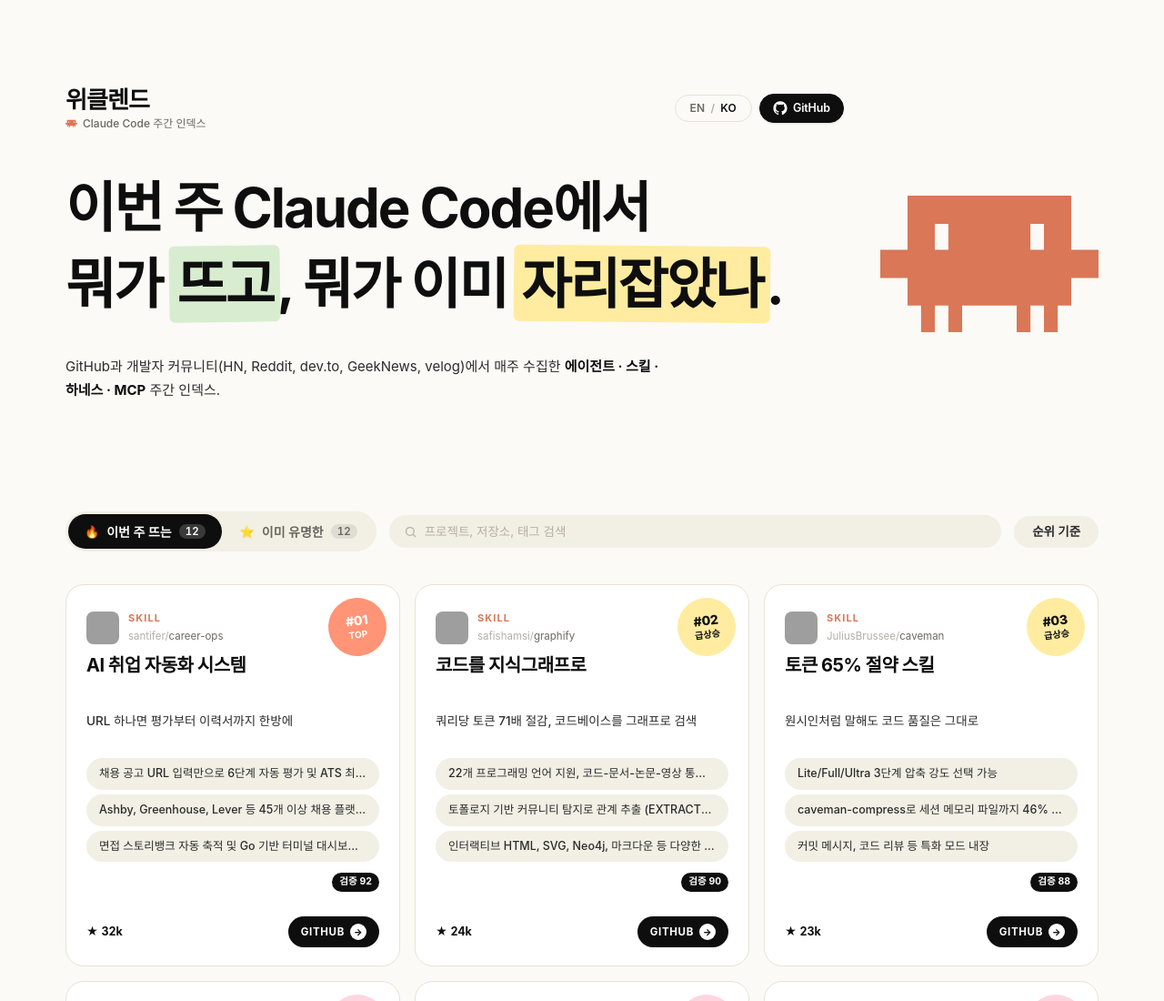
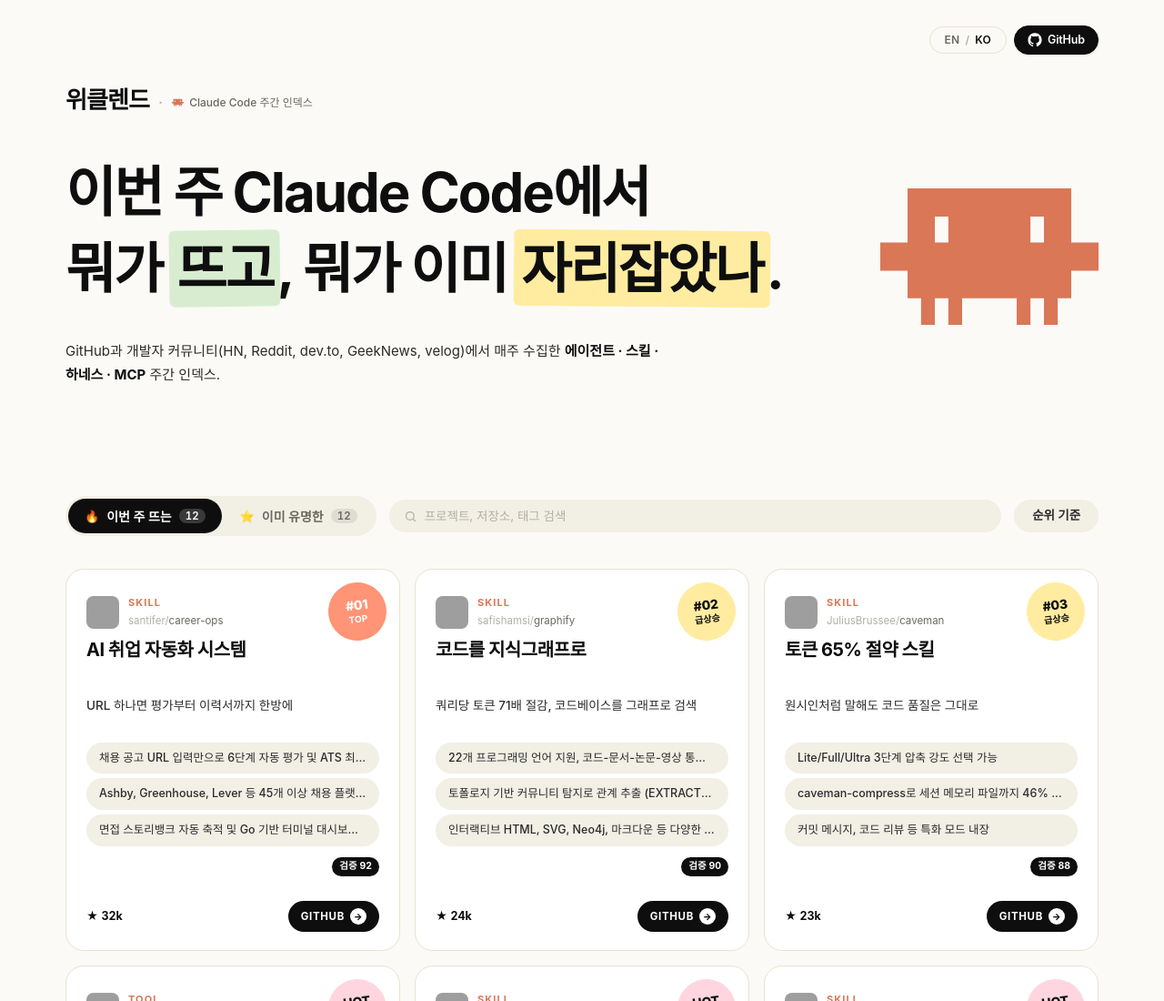
Before and after one commit to INNO-HI/cc-trends, a plain HTML site: page site/index.html in a window 1280 px wide. Shown: the top 1100 px of the page at 91% size. Drawn offline with Linux system fonts and the light colour scheme; grey boxes are pictures that could not be loaded; a web font is replaced by a local one.

Commit message:
ui: pin brand-actions top-right of hero, inline service brand name

```diff
--- a/site/index.html
+++ b/site/index.html
@@ -32,27 +32,28 @@
 <body>
 
 <header class="hero">
+  <div class="brand-actions">
+    <button class="lang-toggle" id="lang-toggle" aria-label="언어 전환" type="button">
+      <span class="lang-opt" data-lang="en">EN</span>
+      <span class="lang-sep">/</span>
+      <span class="lang-opt" data-lang="ko">KO</span>
+    </button>
+    <a class="gh-btn" href="https://github.com/INNO-HI/weeklaude" target="_blank" rel="noopener" aria-label="GitHub 저장소 열기">
+      <svg class="gh-btn-icon" width="16" height="16" viewBox="0 0 24 24" fill="currentColor" aria-hidden="true"><path d="M12 .5C5.73.5.67 5.56.67 11.83c0 5.01 3.24 9.26 7.75 10.76.57.1.78-.24.78-.55v-1.93c-3.15.69-3.81-1.52-3.81-1.52-.52-1.31-1.26-1.66-1.26-1.66-1.03-.7.08-.69.08-.69 1.14.08 1.74 1.17 1.74 1.17 1.01 1.74 2.66 1.24 3.31.95.1-.74.4-1.24.72-1.53-2.51-.29-5.15-1.25-5.15-5.57 0-1.23.44-2.23 1.16-3.02-.12-.29-.5-1.44.11-3 0 0 .95-.3 3.1 1.16.9-.25 1.86-.38 2.82-.38.96 0 1.92.13 2.82.38 2.15-1.46 3.1-1.16 3.1-1.16.61 1.56.23 2.71.11 3 .72.79 1.16 1.79 1.16 3.02 0 4.33-2.65 5.28-5.17 5.56.41.35.77 1.05.77 2.11v3.13c0 .31.21.66.79.55 4.5-1.5 7.74-5.75 7.74-10.76C23.33 5.56 18.27.5 12 .5z"/></svg>
+      <span class="gh-btn-text">GitHub</span>
+    </a>
+  </div>
   <div class="hero-main">
     <div class="brand-row">
       <div class="service-brand">
         <span class="service-name" data-i18n-en="Weeklaude" data-i18n-ko="위클렌드">위클렌드</span>
+        <span class="service-brand-dot" aria-hidden="true">·</span>
         <span class="service-sub">
           <svg width="13" height="13" viewBox="0 0 24 24" fill="none" aria-hidden="true">
             <path fill-rule="evenodd" clip-rule="evenodd" d="M20.998 10.949H24v3.102h-3v3.028h-1.487V20H18v-2.921h-1.487V20H15v-2.921H9V20H7.488v-2.921H6V20H4.487v-2.921H3V14.05H0V10.95h3V5h17.998v5.949zM6 10.949h1.488V8.102H6v2.847zm10.51 0H18V8.102h-1.49v2.847z" fill="#D97757"/>
           </svg>
           <span data-i18n-en="Claude Code weekly index" data-i18n-ko="Claude Code 주간 인덱스">Claude Code 주간 인덱스</span>
         </span>
-      </div>
-      <div class="brand-actions">
-        <button class="lang-toggle" id="lang-toggle" aria-label="언어 전환" type="button">
-          <span class="lang-opt" data-lang="en">EN</span>
-          <span class="lang-sep">/</span>
-          <span class="lang-opt" data-lang="ko">KO</span>
-        </button>
-        <a class="gh-btn" href="https://github.com/INNO-HI/weeklaude" target="_blank" rel="noopener" aria-label="GitHub 저장소 열기">
-          <svg class="gh-btn-icon" width="16" height="16" viewBox="0 0 24 24" fill="currentColor" aria-hidden="true"><path d="M12 .5C5.73.5.67 5.56.67 11.83c0 5.01 3.24 9.26 7.75 10.76.57.1.78-.24.78-.55v-1.93c-3.15.69-3.81-1.52-3.81-1.52-.52-1.31-1.26-1.66-1.26-1.66-1.03-.7.08-.69.08-.69 1.14.08 1.74 1.17 1.74 1.17 1.01 1.74 2.66 1.24 3.31.95.1-.74.4-1.24.72-1.53-2.51-.29-5.15-1.25-5.15-5.57 0-1.23.44-2.23 1.16-3.02-.12-.29-.5-1.44.11-3 0 0 .95-.3 3.1 1.16.9-.25 1.86-.38 2.82-.38.96 0 1.92.13 2.82.38 2.15-1.46 3.1-1.16 3.1-1.16.61 1.56.23 2.71.11 3 .72.79 1.16 1.79 1.16 3.02 0 4.33-2.65 5.28-5.17 5.56.41.35.77 1.05.77 2.11v3.13c0 .31.21.66.79.55 4.5-1.5 7.74-5.75 7.74-10.76C23.33 5.56 18.27.5 12 .5z"/></svg>
-          <span class="gh-btn-text">GitHub</span>
-        </a>
       </div>
     </div>
     <h1 data-i18n-en-html="What's <em class=&quot;hl-mint&quot;>rising</em> in Claude Code this week,<br/>and what's already <em class=&quot;hl-lemon&quot;>here to stay</em>."
--- a/site/styles.css
+++ b/site/styles.css
@@ -45,6 +45,7 @@
 
 /* ============ HERO ============ */
 .hero {
+  position: relative;
   max-width: 1200px;
   margin: 0 auto;
   padding: 96px 32px 72px;
@@ -79,8 +80,10 @@
 }
 .service-brand {
   display: inline-flex;
-  flex-direction: column;
-  gap: 4px;
+  flex-direction: row;
+  align-items: baseline;
+  gap: 10px;
+  flex-wrap: wrap;
   line-height: 1.1;
 }
 .service-name {
@@ -99,12 +102,24 @@
 }
 .service-sub svg { flex-shrink: 0; }
 
-/* ─── Brand actions (lang + GitHub, inline right) ────────────── */
+/* ─── Brand actions (top-right of hero, above claude logo) ─── */
 .brand-actions {
+  position: absolute;
+  top: 28px;
+  right: 32px;
   display: inline-flex;
   align-items: center;
   gap: 8px;
-  margin-left: auto;
+  z-index: 5;
+}
+@media (max-width: 760px) {
+  .brand-actions { top: 16px; right: 16px; }
+}
+
+.service-brand-dot {
+  color: var(--soft);
+  font-size: 18px;
+  line-height: 1;
 }
 
 .lang-toggle {
```
